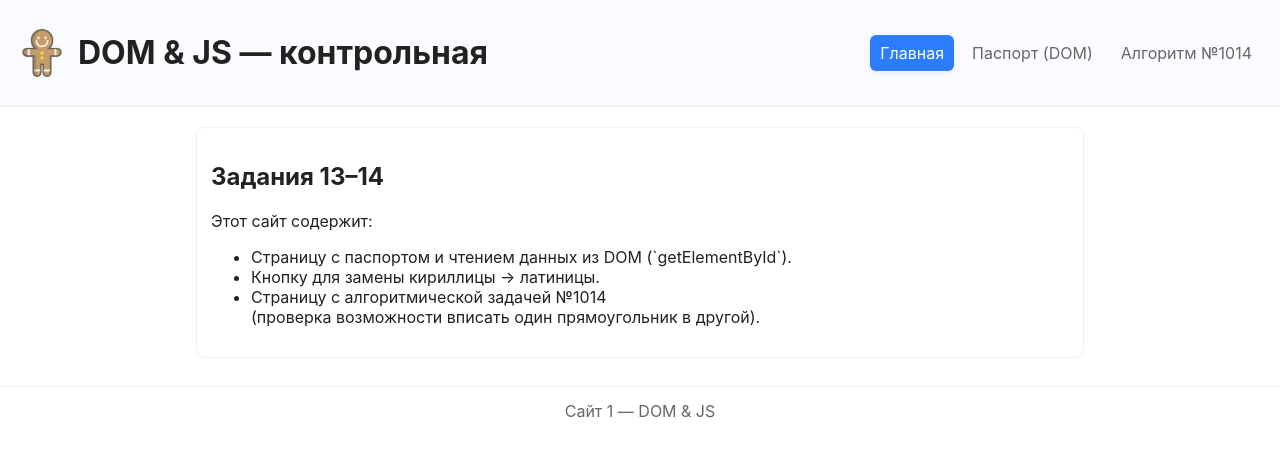
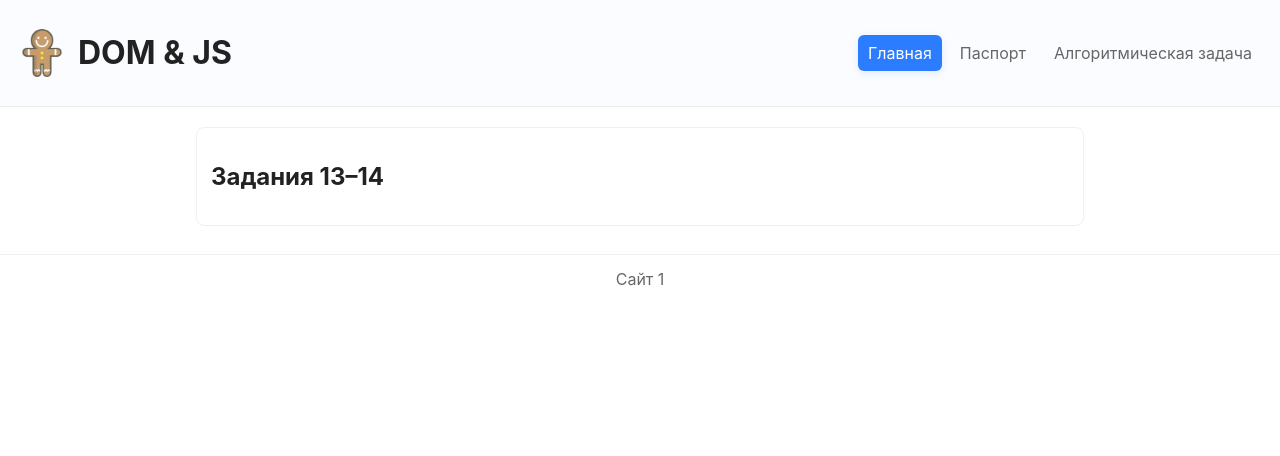
Before and after one commit to sonyludk/id-algo-site, a plain HTML site: page index.html in a window 1280 px wide. Drawn offline with Linux system fonts and the light colour scheme.

Commit message:
Update index.html

```diff
--- a/index.html
+++ b/index.html
@@ -14,27 +14,21 @@
 <body>
   <header class="header">
     <img src="images/logo.png" alt="logo">
-    <h1>DOM & JS — контрольная</h1>
+    <h1>DOM & JS</h1>
     <nav class="nav">
       <a href="index.html">Главная</a>
-      <a href="passport.html">Паспорт (DOM)</a>
-      <a href="algo.html">Алгоритм №1014</a>
+      <a href="passport.html">Паспорт</a>
+      <a href="algo.html">Алгоритмическая задача</a>
     </nav>
   </header>
 
   <main class="container">
     <div class="card">
       <h2>Задания 13–14</h2>
-      <p>Этот сайт содержит:</p>
-      <ul>
-        <li>Страницу с паспортом и чтением данных из DOM (`getElementById`).</li>
-        <li>Кнопку для замены кириллицы → латиницы.</li>
-        <li>Страницу с алгоритмической задачей №1014<br>(проверка возможности вписать один прямоугольник в другой).</li>
-      </ul>
     </div>
   </main>
 
-  <footer class="footer">Сайт 1 — DOM & JS</footer>
+  <footer class="footer">Сайт 1</footer>
   <script src="script.js"></script>
 </body>
 </html>
```
